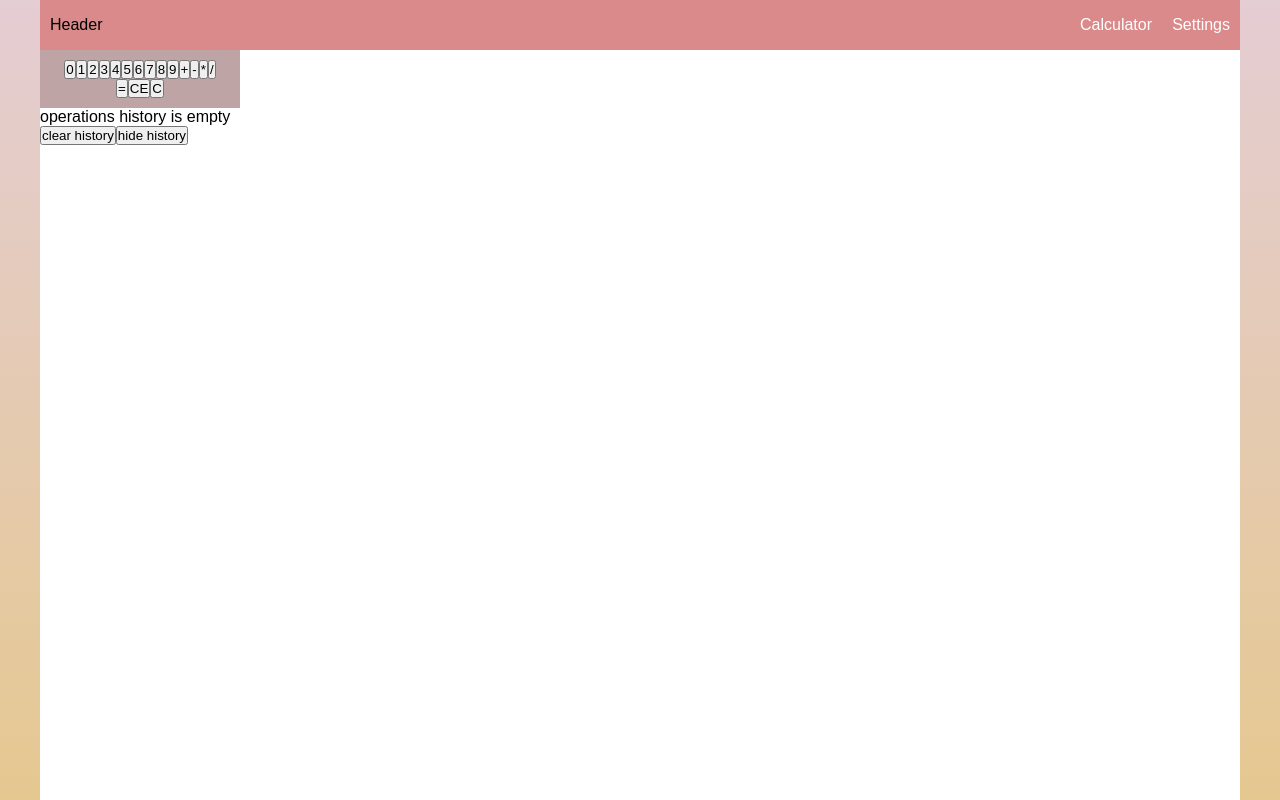
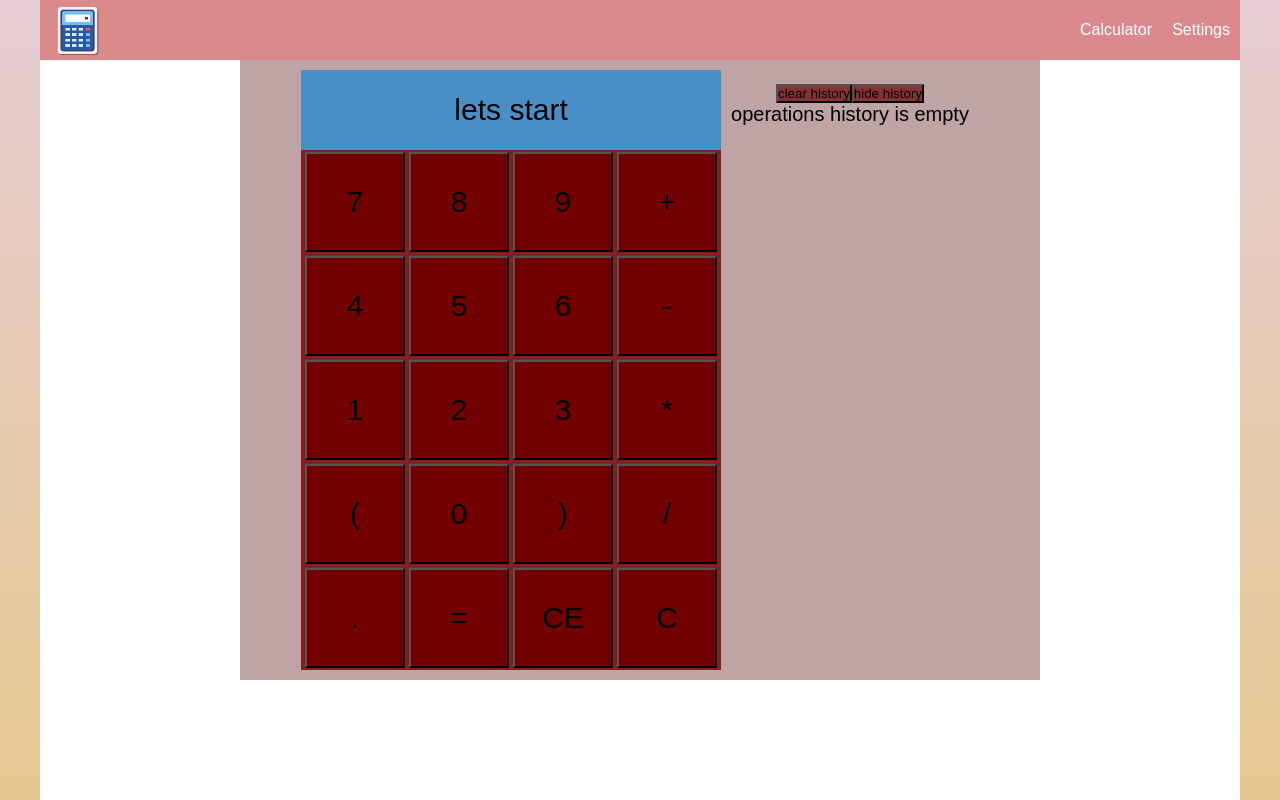
Before and after one commit to OlegWeremyew/calculator, a React (Create React App) app: page / in a window 1280 px wide. Built offline with nearby package versions, Linux system fonts and the light colour scheme.

Commit message:
refactoring components

```diff
--- a/src/components/Display/Display.tsx
+++ b/src/components/Display/Display.tsx
@@ -1,14 +1,26 @@
 import React from 'react';
 
 import { useSelector } from 'react-redux';
+import styled from 'styled-components';
 
 import { getCurrentValue } from '../../selectors/CalculatorSelector/CalculatorSelector';
 import { ReturnComponentType } from '../../types/ReturnComponentType';
 
+const StyledDisplay = styled.div`
+  min-width: 200px;
+  height: 80px;
+  display: flex;
+  justify-content: center;
+  align-items: center;
+  padding: 20px;
+  background-color: rgba(57, 139, 203, 0.87);
+  font-size: 30px;
+`;
+
 const Display = (): ReturnComponentType => {
   const currentValue = useSelector(getCurrentValue);
 
-  return <div className="output">{currentValue}</div>;
+  return <StyledDisplay>{currentValue || 'lets start'}</StyledDisplay>;
 };
 
 export default Display;
--- a/src/components/Header/Header.tsx
+++ b/src/components/Header/Header.tsx
@@ -4,10 +4,12 @@ import styled from 'styled-components';
 
 import { ReturnComponentType } from '../../types/ReturnComponentType';
 
+// @ts-ignore
+import calculator from './calculator.png';
 import Navbar from './Navbar/Navbar';
 
 const StyledHeader = styled.header`
-  height: 50px;
+  height: 60px;
   display: flex;
   padding: 10px;
   justify-content: space-between;
@@ -17,7 +19,7 @@ const StyledHeader = styled.header`
 
 const Header = (): ReturnComponentType => (
   <StyledHeader>
-    Header
+    <img src={calculator} alt="calculator" style={{ width: '55px', height: '55px' }} />
     <Navbar />
   </StyledHeader>
 );
--- a/src/components/History/History.tsx
+++ b/src/components/History/History.tsx
@@ -1,10 +1,23 @@
 import React, { useState } from 'react';
 
 import { useDispatch, useSelector } from 'react-redux';
+import styled from 'styled-components';
 
 import { historyAction } from '../../reducers/historyReducer/historyReducer';
 import { getHistory } from '../../selectors/HistorySelectors/HistorySelectors';
 import { ReturnComponentType } from '../../types/ReturnComponentType';
+
+const StyledHistory = styled.div`
+  display: flex;
+  flex-direction: column;
+  align-items: center;
+  font-size: 20px;
+  padding: 10px;
+`;
+
+const StyledButton = styled.button`
+  background-color: #863232;
+`;
 
 const History = (): ReturnComponentType => {
   const dispatch = useDispatch();
@@ -18,9 +31,18 @@ const History = (): ReturnComponentType => {
   };
 
   return (
-    <div>
+    <StyledHistory>
       {isDisplayHistory ? (
         <>
+          <div>
+            <StyledButton type="button" onClick={clearHistory}>
+              clear history
+            </StyledButton>
+            <StyledButton type="button" onClick={() => setIsDisplayHistory(false)}>
+              hide history
+            </StyledButton>
+          </div>
+          <div>
             {historyWindow.length
               ? 'operations history is shown below'
               : 'operations history is empty'}
@@ -29,19 +51,14 @@ const History = (): ReturnComponentType => {
                 <li key={item.id}>{item.value}</li>
               ))}
             </ul>
-          <button type="button" onClick={clearHistory}>
-            clear history
-          </button>
-          <button type="button" onClick={() => setIsDisplayHistory(false)}>
-            hide history
-          </button>
+          </div>
         </>
       ) : (
-        <button type="button" onClick={() => setIsDisplayHistory(true)}>
+        <StyledButton type="button" onClick={() => setIsDisplayHistory(true)}>
           show history
-        </button>
+        </StyledButton>
       )}
-    </div>
+    </StyledHistory>
   );
 };
 
--- a/src/components/Keypad/Keypad.tsx
+++ b/src/components/Keypad/Keypad.tsx
@@ -1,15 +1,25 @@
 import React from 'react';
+
+import styled from 'styled-components';
 
 import { ReturnComponentType } from '../../types/ReturnComponentType';
 
 import KeypadButton from './KeypadButton/KeypadButton';
 import Operation from './Operation/Operation';
 
+const StyledKeypad = styled.div`
+  display: flex;
+  flex-direction: column;
+  width: 420px;
+  align-items: center;
+  background-color: #b61919;
+`;
+
 const Keypad = (): ReturnComponentType => (
-  <>
+  <StyledKeypad>
     <KeypadButton />
     <Operation />
-  </>
+  </StyledKeypad>
 );
 
 export default Keypad;
--- a/src/components/Keypad/KeypadButton/KeypadButton.tsx
+++ b/src/components/Keypad/KeypadButton/KeypadButton.tsx
@@ -1,6 +1,7 @@
 import React from 'react';
 
 import { useDispatch, useSelector } from 'react-redux';
+import styled from 'styled-components';
 
 import { EMPTY_STRING } from '../../../constants';
 import { calculatorAction } from '../../../reducers/calculatorReducer/calculatorReducer';
@@ -9,6 +10,29 @@ import {
   getCurrentValue,
 } from '../../../selectors/CalculatorSelector/CalculatorSelector';
 import { ReturnComponentType } from '../../../types/ReturnComponentType';
+
+const StyledKeypadButton = styled.div`
+  display: flex;
+  align-items: center;
+  justify-content: center;
+  flex-wrap: wrap;
+  width: 100%;
+  background-color: #861f1f;
+`;
+const StyledButton = styled.button`
+  display: flex;
+  align-items: center;
+  justify-content: center;
+  width: 100px;
+  height: 100px;
+  background-color: #720000;
+  margin: 2px;
+  font-size: 30px;
+  cursor: pointer;
+  &:hover {
+    background-color: #9f2a2a;
+  }
+`;
 
 const KeypadButton = (): ReturnComponentType => {
   const dispatch = useDispatch();
@@ -24,18 +48,18 @@ const KeypadButton = (): ReturnComponentType => {
     dispatch(calculatorAction.addNewSymbol(currentValue + value));
   };
   return (
-    <div>
+    <StyledKeypadButton>
       {buttons.map(button => (
-        <button
+        <StyledButton
           type="button"
           key={button.value}
           onClick={(e: any) => tapeNumber(e.target.value)}
           value={button.value}
         >
           {button.value}
-        </button>
+        </StyledButton>
       ))}
-    </div>
+    </StyledKeypadButton>
   );
 };
 
--- /dev/null
+++ b/src/components/Keypad/Operation/Operand/Operand.tsx
@@ -0,0 +1,57 @@
+import React from 'react';
+
+import { useSelector } from 'react-redux';
+import styled from 'styled-components';
+
+import { getOperations } from '../../../../selectors/CalculatorSelector/CalculatorSelector';
+import { ReturnComponentType } from '../../../../types/ReturnComponentType';
+
+const StyledOperand = styled.div`
+  display: flex;
+  align-items: center;
+  justify-content: center;
+  width: 100%;
+  background-color: #861f1f;
+`;
+const StyledButton = styled.button`
+  display: flex;
+  align-items: center;
+  justify-content: center;
+  width: 100px;
+  height: 100px;
+  background-color: #720000;
+  margin: 2px;
+  font-size: 30px;
+  cursor: pointer;
+
+  &:hover {
+    background-color: #9f2a2a;
+  }
+`;
+
+const Operand: React.FC<OperationType> = ({ createOperation }): ReturnComponentType => {
+  const operations = useSelector(getOperations);
+
+  return (
+    <StyledOperand>
+      {operations.map(operation => (
+        <StyledButton
+          type="button"
+          key={operation.value}
+          onClick={(e: any) => createOperation(e.target.value)}
+          value={operation.value}
+        >
+          {operation.value}
+        </StyledButton>
+      ))}
+    </StyledOperand>
+  );
+};
+
+export default Operand;
+
+// types
+
+export type OperationType = {
+  createOperation(value: string): void;
+};
--- a/src/components/Keypad/Operation/Operation.tsx
+++ b/src/components/Keypad/Operation/Operation.tsx
@@ -10,16 +10,13 @@ import {
 } from '../../../constants';
 import { calculatorAction } from '../../../reducers/calculatorReducer/calculatorReducer';
 import { historyAction } from '../../../reducers/historyReducer/historyReducer';
-import {
-  getCurrentValue,
-  getOperations,
-} from '../../../selectors/CalculatorSelector/CalculatorSelector';
+import { getCurrentValue } from '../../../selectors/CalculatorSelector/CalculatorSelector';
 import { ReturnComponentType } from '../../../types/ReturnComponentType';
+
+import Operand from './Operand/Operand';
 
 const Operation = (): ReturnComponentType => {
   const dispatch = useDispatch();
-
-  const operations = useSelector(getOperations);
 
   const currentValue = useSelector(getCurrentValue);
 
@@ -35,6 +32,19 @@ const Operation = (): ReturnComponentType => {
       }
     } else if (value === 'C') {
       dispatch(calculatorAction.NullifyValue());
+      // нужно фиксить будет
+    } else if (value === '.') {
+      if (
+        currentValue.includes('.') &&
+        !currentValue.includes('+') &&
+        !currentValue.includes('-') &&
+        !currentValue.includes('*') &&
+        !currentValue.includes('/')
+      )
+        dispatch(calculatorAction.addNewSymbol(currentValue));
+      else {
+        dispatch(calculatorAction.addNewSymbol(`${currentValue}.`));
+      }
     } else if (value === '=') {
       try {
         // eslint-disable-next-line no-eval
@@ -49,20 +59,7 @@ const Operation = (): ReturnComponentType => {
     }
   };
 
-  return (
-    <div>
-      {operations.map(operation => (
-        <button
-          type="button"
-          key={operation.value}
-          onClick={(e: any) => createOperation(e.target.value)}
-          value={operation.value}
-        >
-          {operation.value}
-        </button>
-      ))}
-    </div>
-  );
+  return <Operand createOperation={createOperation} />;
 };
 
 export default Operation;
--- a/src/components/MainContent/HomePage.tsx
+++ b/src/components/MainContent/HomePage.tsx
@@ -1,24 +1,28 @@
 import React from 'react';
 
 import { Routes, Route } from 'react-router-dom';
+import styled from 'styled-components';
 
 import { PATH } from '../../constants';
 import { ReturnComponentType } from '../../types/ReturnComponentType';
-import History from '../History/History';
 import PageNotFound from '../PageNotFound/PageNotFound';
+
+const StyledMainContent = styled.main`
+  display: flex;
+  justify-content: center;
+`;
 
 const Calculator = React.lazy(() => import('../../pages/Calculator/Calculator'));
 const Settings = React.lazy(() => import('../../pages/Settings/Settings'));
 
 const MainContent = (): ReturnComponentType => (
-  <main>
+  <StyledMainContent>
     <Routes>
       <Route path={PATH.HOME_PAGE_ROUTE} element={<Calculator />} />
       <Route path={PATH.SETTINGS_PAGE_ROUTE} element={<Settings />} />
       <Route path={PATH.ERROR_PAGE_ROUTE} element={<PageNotFound />} />
     </Routes>
-    <History />
-  </main>
+  </StyledMainContent>
 );
 
 export default MainContent;
--- a/src/pages/Calculator/Calculator.tsx
+++ b/src/pages/Calculator/Calculator.tsx
@@ -3,23 +3,27 @@ import React from 'react';
 import styled from 'styled-components';
 
 import Display from '../../components/Display/Display';
+import History from '../../components/History/History';
 import Keypad from '../../components/Keypad/Keypad';
 import { ReturnComponentType } from '../../types/ReturnComponentType';
 
 const StyledCalculator = styled.div`
   display: flex;
-  flex-wrap: wrap;
-  align-items: center;
   justify-content: center;
-  width: 200px;
+  width: 800px;
   padding: 10px;
   background-color: #bea4a4;
 `;
 
 const Calculator = (): ReturnComponentType => (
   <StyledCalculator>
-    <Display />
-    <Keypad />
+    <div>
+      <Display />
+      <Keypad />
+    </div>
+    <div>
+      <History />
+    </div>
   </StyledCalculator>
 );
 
--- a/src/reducers/calculatorReducer/calculatorReducer.ts
+++ b/src/reducers/calculatorReducer/calculatorReducer.ts
@@ -4,22 +4,24 @@ import { InferActionTypes } from '../../store';
 export const CalculatorInitialValue: CalculatorInitialValueType = {
   currentValue: EMPTY_STRING,
   buttons: [
-    { value: '0' },
-    { value: '1' },
-    { value: '2' },
-    { value: '3' },
-    { value: '4' },
-    { value: '5' },
-    { value: '6' },
     { value: '7' },
     { value: '8' },
     { value: '9' },
     { value: '+' },
+    { value: '4' },
+    { value: '5' },
+    { value: '6' },
     { value: '-' },
+    { value: '1' },
+    { value: '2' },
+    { value: '3' },
     { value: '*' },
+    { value: '(' },
+    { value: '0' },
+    { value: ')' },
     { value: '/' },
   ],
-  operations: [{ value: '=' }, { value: 'CE' }, { value: 'C' }],
+  operations: [{ value: '.' }, { value: '=' }, { value: 'CE' }, { value: 'C' }],
 };
 
 export type CalculatorInitialValueType = {
```
Also changed, not shown: src/components/Header/calculator.png (added). Lines whose indentation alone changed are shown as unchanged.
